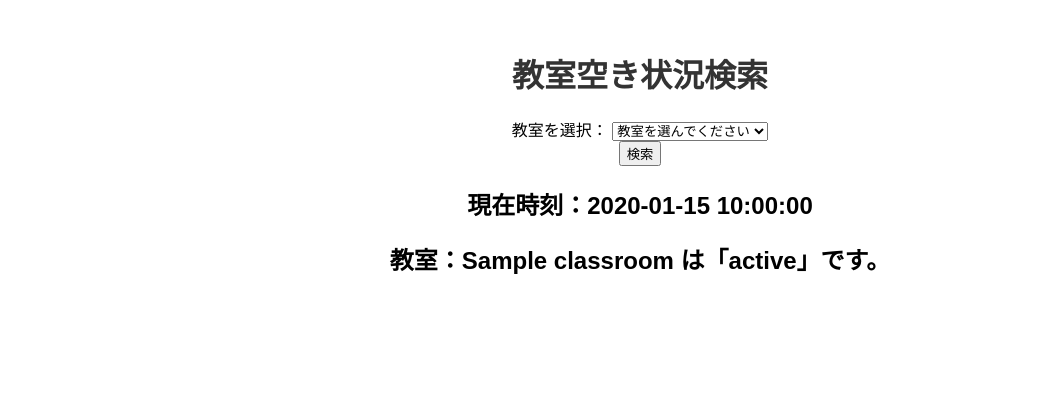
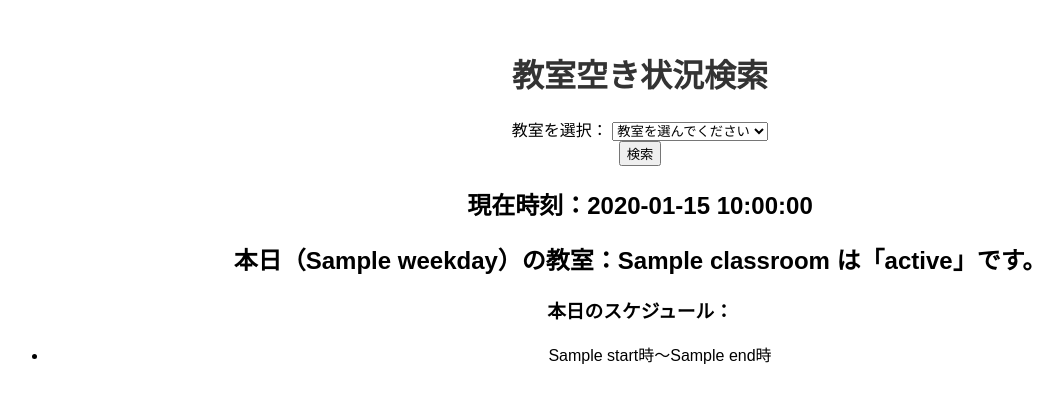
Before and after one commit to eiei1000/classroom-search-repository, a Flask app: template templates/search.html in a window 1280 px wide. Shown: the top 403 px of the page, without its empty margins (0-1063 px from the left). Run offline with Flask 3, Linux system fonts and the light colour scheme; the template is opened without the code that fills it: most values are stand-ins (such as "Sample title", 1, 10 or a date in 2020).

Commit message:
日付追加

```diff
--- a/app.py
+++ b/app.py
@@ -4,6 +4,7 @@ from datetime import datetime
 
 app = Flask(__name__)
 
+# 教室リスト読み込み
 def load_classrooms():
     classrooms = []
     with open('classrooms.csv', newline='', encoding='utf-8') as csvfile:
@@ -12,17 +13,22 @@ def load_classrooms():
             classrooms.append(row['room'])
     return classrooms
 
+# スケジュール読み込み（教室＋曜日で管理）
 def load_schedules():
     schedules = {}
     with open('classroom_schedules.csv', newline='', encoding='utf-8') as csvfile:
         reader = csv.DictReader(csvfile)
         for row in reader:
             room = row['room']
+            weekday = row['weekday']
             start = int(row['start_hour'])
             end = int(row['end_hour'])
+
             if room not in schedules:
-                schedules[room] = []
-            schedules[room].append((start, end))
+                schedules[room] = {}
+            if weekday not in schedules[room]:
+                schedules[room][weekday] = []
+            schedules[room][weekday].append((start, end))
     return schedules
 
 @app.route('/search', methods=['GET', 'POST'])
@@ -32,22 +38,43 @@ def search():
     status = None
     classroom = None
     time = datetime.now().strftime("%H:%M")
+
+    # 曜日を取得して「月」「火」形式に変換
+    now_weekday_en = datetime.now().strftime("%a")  # Mon, Tue, ...
+    weekday_map = {'Mon': '月', 'Tue': '火', 'Wed': '水', 'Thu': '木', 'Fri': '金', 'Sat': '土', 'Sun': '日'}
+    weekday = weekday_map[now_weekday_en]
+
     now_hour = datetime.now().hour
+
+    today_schedule = []  # 今日のその教室のスケジュール一覧
 
     if request.method == 'POST':
         classroom = request.form.get('classroom')
 
-        if classroom not in schedules:
-            # スケジュールがなければ空きとみなす
+        # 今日のスケジュールを取得
+        if classroom in schedules and weekday in schedules[classroom]:
+            today_schedule = schedules[classroom][weekday]
+        else:
+            today_schedule = []
+
+        # 空きか使用中か判定
+        if not today_schedule:
             status = "空き"
         else:
-            # 今の時刻がどの使用時間にも含まれなければ空き
-            if any(start <= now_hour < end for start, end in schedules[classroom]):
+            if any(start <= now_hour < end for start, end in today_schedule):
                 status = "使用中"
             else:
                 status = "空き"
 
-    return render_template('search.html', classrooms=classrooms, status=status, classroom=classroom, time=time)
+    return render_template(
+        'search.html',
+        classrooms=classrooms,
+        status=status,
+        classroom=classroom,
+        time=time,
+        weekday=weekday,
+        today_schedule=today_schedule  # 追加で渡す
+    )
 
 @app.route('/')
 def index():
--- a/templates/search.html
+++ b/templates/search.html
@@ -22,7 +22,18 @@
     {% if status %}
     <div class="mt-4">
         <h2>現在時刻：{{ time }}</h2>
-        <h2>教室：{{ classroom }} は「{{ status }}」です。</h2>
+        <h2>本日（{{ weekday }}）の教室：{{ classroom }} は「{{ status }}」です。</h2>
+
+        {% if today_schedule %}
+        <h3 class="mt-3">本日のスケジュール：</h3>
+        <ul>
+            {% for start, end in today_schedule %}
+            <li>{{ start }}時〜{{ end }}時</li>
+            {% endfor %}
+        </ul>
+        {% else %}
+        <p>本日のスケジュールはありません。</p>
+        {% endif %}
     </div>
     {% endif %}
 </div>
```
Also changed, not shown: classrooms.csv (line endings or trailing spaces).
